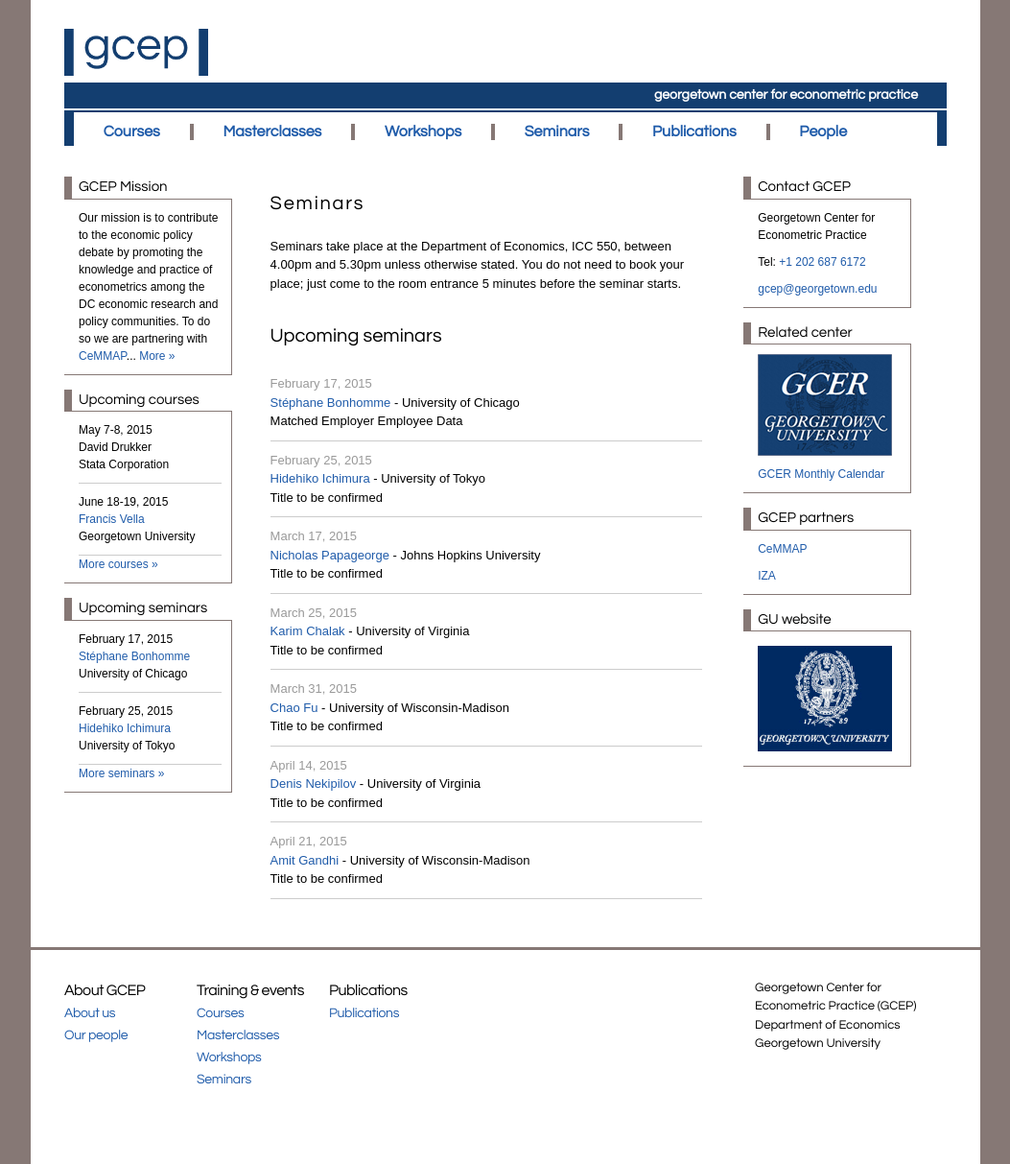
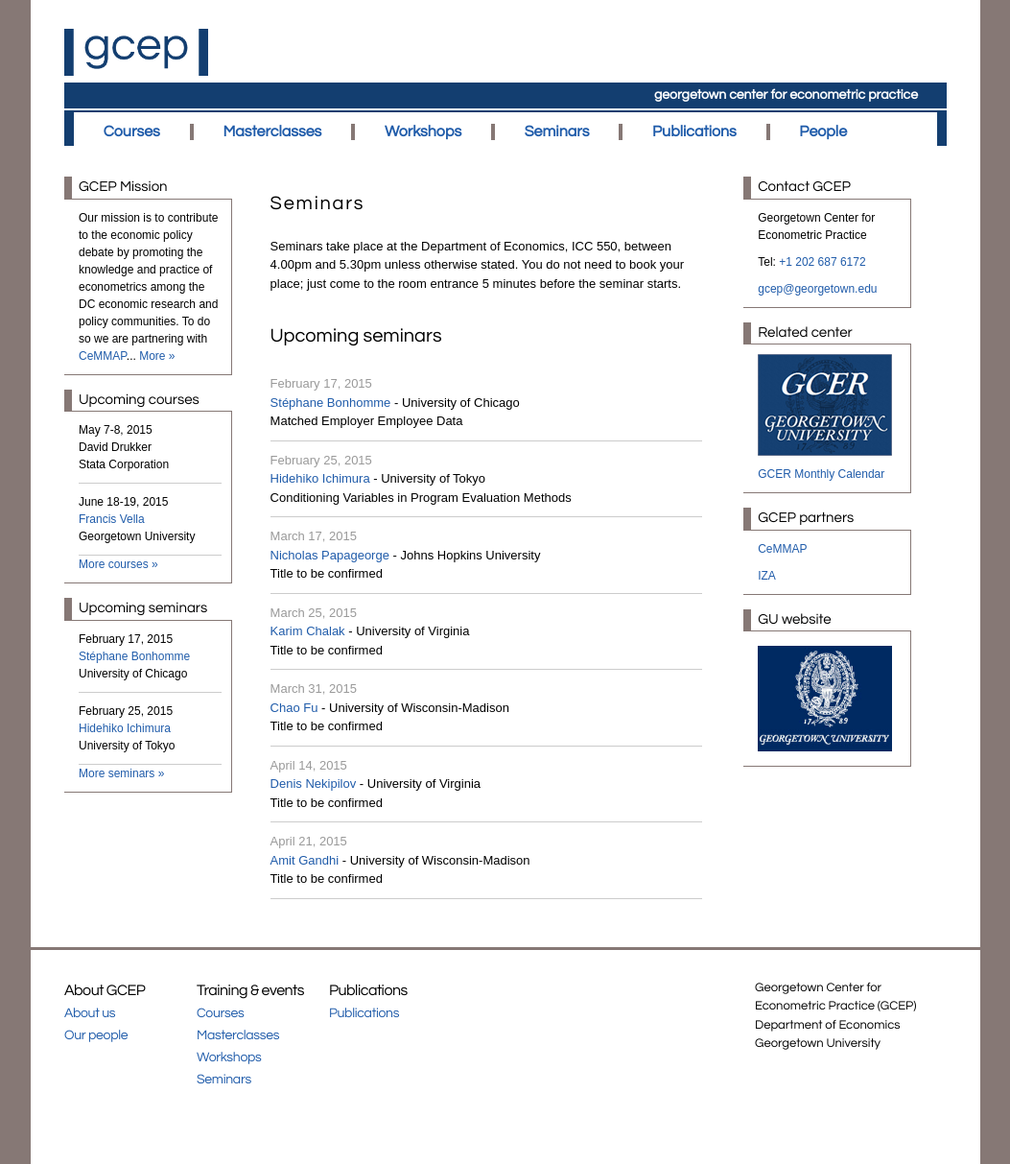
Before and after one commit to georgetown-econ/gcep, a Jekyll site: the page built from seminars.html, in a window 1280 px wide. Shown: the whole page at 96% size, without its empty margins (113-1166 px from the left). Built offline with Jekyll 4.4.1, drawn with Linux system fonts in a browser that asks for light colours.

Commit message:
Added title of Ichimura's seminar

```diff
--- a/_data/seminars.yml
+++ b/_data/seminars.yml
@@ -8,7 +8,7 @@
     speaker: "<a href=\"http://www.cemmap.ac.uk/person/id/43\">Hidehiko Ichimura</a>"
     workplace: "University of Tokyo"
     schedule: "February 25, 2015"
-    title: "Title to be confirmed"
+    title: "Conditioning Variables in Program Evaluation Methods"
 
 - seminar:
     speaker: "<a href=\"http://econ.jhu.edu/directory/nicholas-papageorge/\">Nicholas Papageorge</a>"
```
